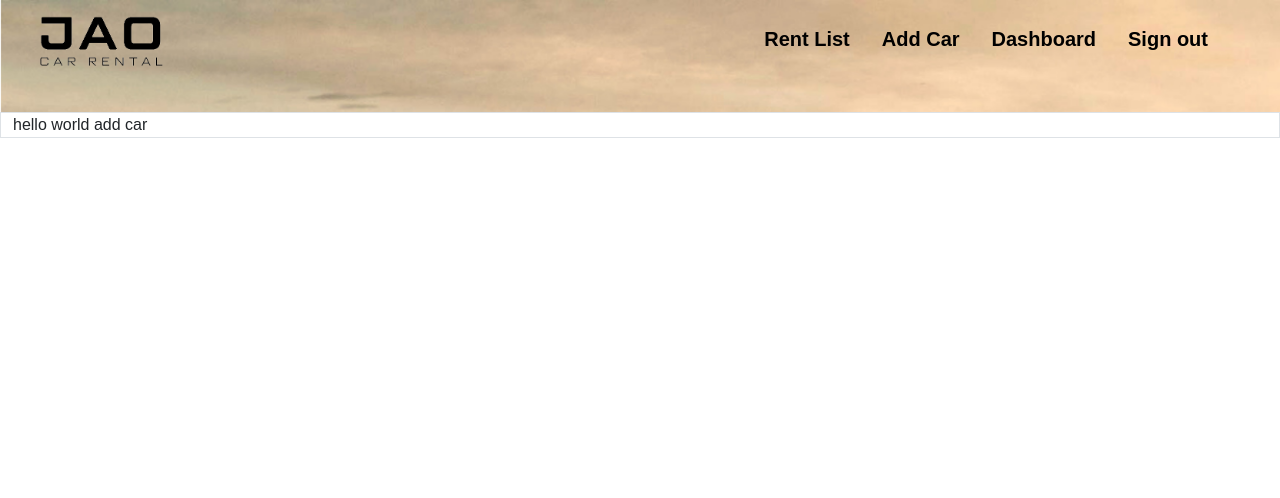
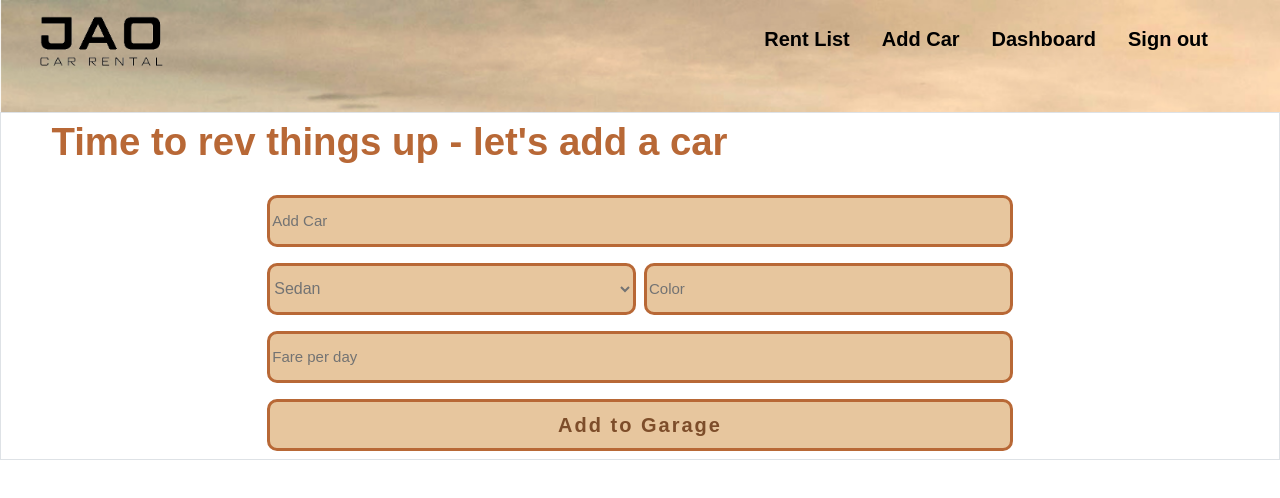
Before and after one commit to johnrico364/car-rental, a React (Create React App) app: page /admin/add-car in a window 1280 px wide. Shown: the top 498 px of the page. Built offline with nearby package versions, Linux system fonts and the light colour scheme.

Commit message:
Add: Add Car UI

```diff
--- a/src/pages/admin/AddCar.jsx
+++ b/src/pages/admin/AddCar.jsx
@@ -1,7 +1,50 @@
 export const AddCar = () => {
-    return (
-      <div className="route-height-container">
-        <div className="container-fluid border">hello world add car</div>
+  return (
+    <div className="route-height-container">
+      <div className="container-fluid border">
+        <div className="add-car-title">
+          Time to rev things up - let's add a car
+        </div>
+        <div className="row justify-content-center ">
+          <div className="col-7">
+            <div className="row">
+              <div className="col-12 mt-4 mb-2 px-0">
+                <input
+                  type="text"
+                  className="input-Container w-100"
+                  placeholder="Add Car"
+                />
+              </div>
+              <div className="col-6 my-2 ps-0 pe-1">
+                <select className="input-Container w-100">
+                  <option>Sedan</option>
+                  <option>SUV</option>
+                  <option>Coupe</option>
+                </select>
+              </div>
+              <div className="col-6 my-2 ps-1 pe-0">
+                <input
+                  type="text"
+                  className="input-Container w-100"
+                  placeholder="Color"
+                />
+              </div>
+              <div className="col-12 my-2 px-0">
+                <input
+                  type="number"
+                  className="input-Container w-100"
+                  placeholder="Fare per day"
+                />
+              </div>
+              <div className="col-12 my-2 px-0">
+                <button className="regular-btn">
+                  Add to Garage
+                </button>
+              </div>
+            </div>
+          </div>
+        </div>
       </div>
-    );
-  };
+    </div>
+  );
+};
--- a/src/pages/styles/Admin-Styles.css
+++ b/src/pages/styles/Admin-Styles.css
@@ -5,27 +5,33 @@
   color: #b86836;
   padding-left: 3vw;
 }
-.horizontal-line{
+.horizontal-line {
   width: 92vw;
   margin-left: 3vw;
   border: 1px solid #b8683693;
 }
-.rented-values{
+.rented-values {
   padding-top: 9px;
   font-size: 12px;
 }
-.rented-values-title{
+.rented-values-title {
   font-size: 14px;
   color: #d0b391;
   font-weight: bold;
 }
-.rented-item{
+.rented-item {
   border: 2px solid #b86836d5;
   border-radius: 10px;
   height: 40px;
 }
-.rented-values-container{
+.rented-values-container {
   height: 76vh;
 }
 
 /* Add Car */
+.add-car-title {
+  font-size: 3vw;
+  font-weight: bold;
+  color: #b86836;
+  padding-left: 3vw;
+}
```
Lines whose indentation alone changed are shown as unchanged.
